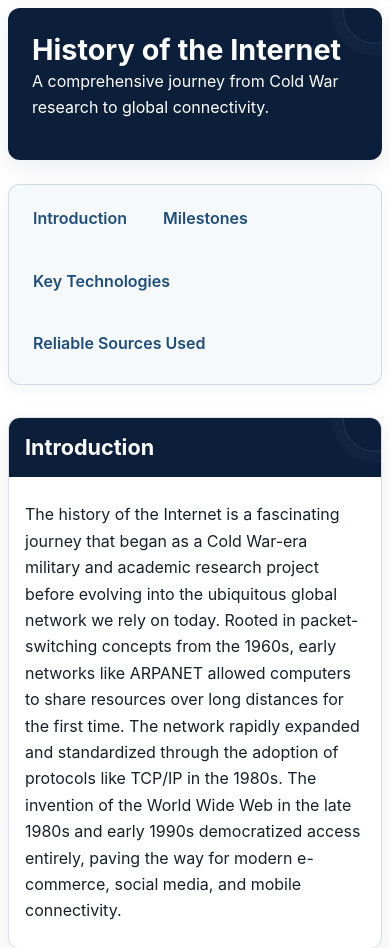
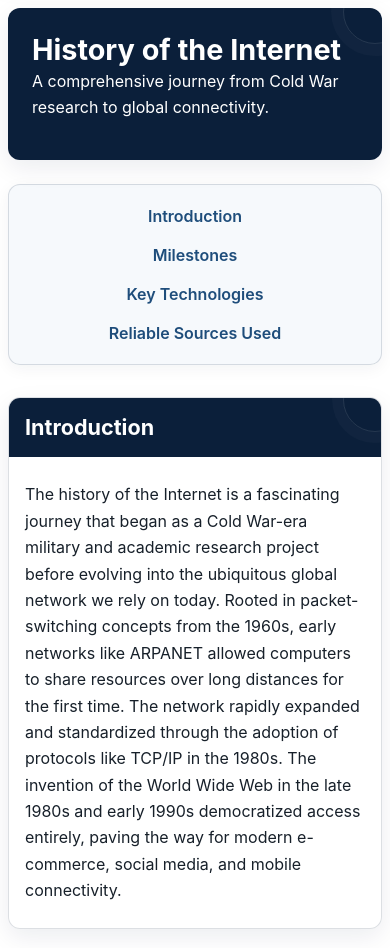
Before and after one commit to Charbel-Chkeir/web-programming-site, a Flask app: page /internet-history in a window 390 px wide. Shown: the part 400-1348 px from the top of the page. Run offline with Flask 3, Linux system fonts and the light colour scheme.

```diff
--- a/static/style.css
+++ b/static/style.css
@@ -1238,4 +1238,73 @@ video {
 
         white-space: nowrap;
     }
+
+    /* =========================================================
+   RESPONSIVE PAGE-SPECIFIC NAVIGATION
+========================================================= */
+
+/* 421px to 670px: 2 columns */
+@media (min-width: 421px) and (max-width: 670px) {
+
+    main nav ul {
+        display: grid;
+        grid-template-columns: repeat(2, 1fr);
+
+        width: 100%;
+
+        margin: 0;
+        padding: 0;
+
+        gap: 0.2rem 0.5rem;
+    }
+
+    main nav li {
+        width: 100%;
+        margin: 0;
+    }
+
+    main nav a {
+        display: block;
+        width: 100%;
+
+        padding: 0.4rem 0.5rem;
+
+        text-align: center;
+
+        white-space: nowrap;
+    }
 }
+
+
+/* 420px and below: 1 column */
+@media (max-width: 420px) {
+
+    main nav ul {
+        display: grid;
+        grid-template-columns: 1fr;
+
+        width: 100%;
+
+        margin: 0;
+        padding: 0;
+
+        gap: 0.1rem;
+    }
+
+    main nav li {
+        width: 100%;
+        margin: 0;
+    }
+
+    main nav a {
+        display: block;
+        width: 100%;
+
+        padding: 0.35rem 0.4rem;
+
+        text-align: center;
+
+        white-space: nowrap;
+    }
+}
+}
```
